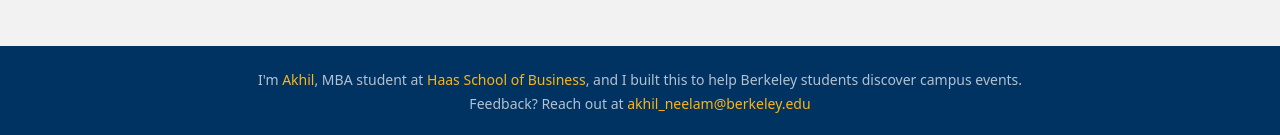
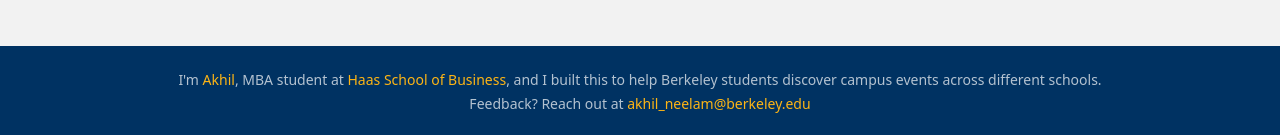
Before and after one commit to akhil-neelam-ai/Cal-Events-Discovery, a React (Vite) app: page / in a window 1280 px wide. Shown: the part 9839-9974 px from the top of the page. Built offline with nearby package versions, Linux system fonts and the light colour scheme.

Commit message:
Update footer text

```diff
--- a/App.tsx
+++ b/App.tsx
@@ -644,7 +644,7 @@ export default function App() {
       <footer className="bg-berkeley-blue text-white/70 py-6 mt-10">
         <div className="container mx-auto px-4 text-center text-sm">
           <p className="mb-1">
-            I'm <a href="https://akhilneelam.com/" target="_blank" rel="noopener noreferrer" className="text-berkeley-gold hover:underline font-medium">Akhil</a>, MBA student at <span className="text-berkeley-gold font-medium">Haas School of Business</span>, and I built this to help Berkeley students discover campus events.
+            I'm <a href="https://akhilneelam.com/" target="_blank" rel="noopener noreferrer" className="text-berkeley-gold hover:underline font-medium">Akhil</a>, MBA student at <span className="text-berkeley-gold font-medium">Haas School of Business</span>, and I built this to help Berkeley students discover campus events across different schools.
           </p>
           <p>
             Feedback? Reach out at{' '}
```
